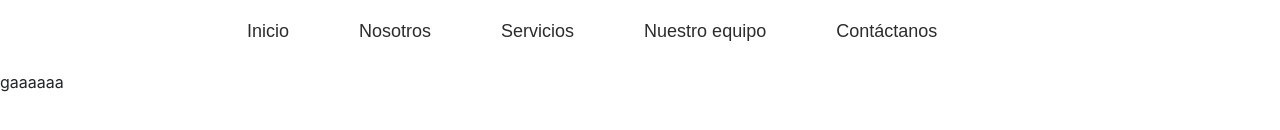
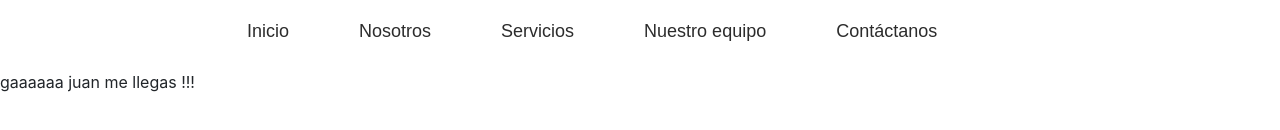
Before and after one commit to JlMMq/test1, a plain HTML site: page index.html in a window 1280 px wide. Shown: the part 170-300 px from the top of the page. Drawn offline with nearby package versions, Linux system fonts and the light colour scheme.

Commit message:
juan me llegas

```diff
--- a/index.html
+++ b/index.html
@@ -70,7 +70,7 @@
       <div >
 
         <div>
-          gaaaaaa
+          gaaaaaa juan me llegas !!!
         </div>
       </div>
     </section>
```
